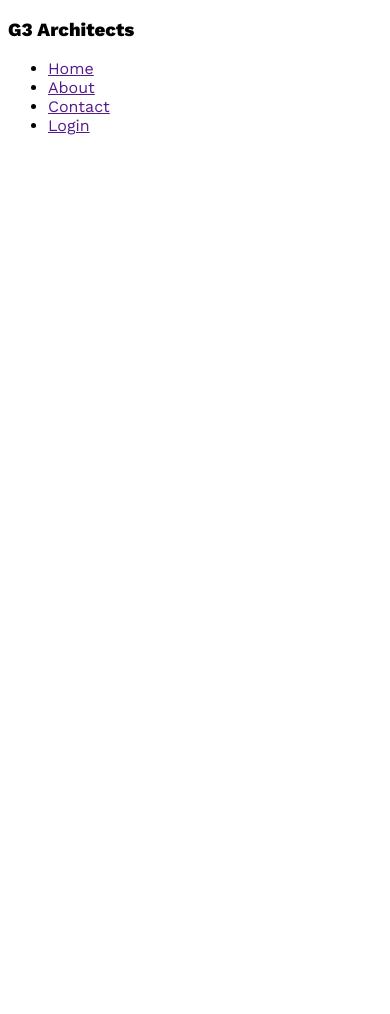
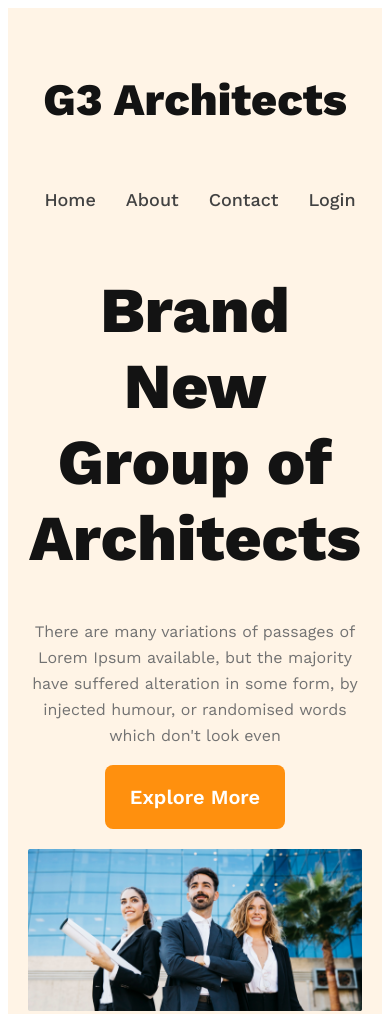
Before and after one commit to Nadim-Hossain/Web_day13_responsive, a plain HTML site: page index.html in a window 390 px wide. Shown: the top 1014 px of the page. Before the commit the page ends 844 px from the top, so only its background shows below. Drawn offline with nearby package versions, Linux system fonts and the light colour scheme.

Commit message:
finish the header with responsive

```diff
--- a/index.html
+++ b/index.html
@@ -1,15 +1,17 @@
 <!DOCTYPE html>
 <html lang="en">
+
 <head>
     <meta charset="UTF-8">
     <meta name="viewport" content="width=device-width, initial-scale=1.0">
     <title>Document</title>
     <link rel="stylesheet" href="styles/architects.css">
 </head>
+
 <body>
     <header>
         <nav>
-            <h3>G3 Architects</h3>
+            <h3 class="nav-title">G3 Architects</h3>
             <ul>
                 <li><a href="">Home</a></li>
                 <li><a href="">About</a></li>
@@ -17,6 +19,16 @@
                 <li><a href="">Login</a></li>
             </ul>
         </nav>
+        <div class="banner">
+            <div class="banner-content">
+                <h1 class="banner-title">Brand New Group of Architects</h1>
+                <p class="banner-description">
+                    There are many variations of passages of Lorem Ipsum available, but the majority have suffered
+                    alteration in some form, by injected humour, or randomised words which don't look even</p>
+                <button class="btn-primary"> Explore More </button>
+            </div>
+            <img src="images/banner.png" alt="">
+        </div>
     </header>
     <main>
 
@@ -25,4 +37,5 @@
 
     </footer>
 </body>
+
 </html>
--- a/styles/architects.css
+++ b/styles/architects.css
@@ -1,7 +1,101 @@
-
 /* work sans font from google fonts */
 @import url('https://fonts.googleapis.com/css2?family=Work+Sans:ital,wght@0,400;0,500;0,600;0,800;1,700&display=swap');
-
-*{
+/* share styles */
+* {
     font-family: 'Work Sans', sans-serif;
 }
+
+.btn-primary{
+    text-align: center;
+    color: white;
+    font-size: 20px;
+    font-weight: 600;
+    width: 180px;
+    height: 64px;
+    background: #FF900E;
+    border: none;
+    border-radius: 8px;
+    cursor: pointer;
+}
+
+/* header styles */
+header {
+    background: rgba(255, 144.05, 13.81, 0.10);
+    padding: 50px 240px;
+}
+
+nav {
+    display: flex;
+    justify-content: space-between;
+    align-items: center;
+}
+
+.nav-title {
+    font-size: 45px;
+    font-weight: 700;
+    color: #131313;
+}
+
+nav>ul {
+    display: flex;
+}
+
+nav li {
+    list-style: none;
+    margin-right: 30px;
+    font-size: 18px;
+    font-weight: 500;
+    line-height: 26px;
+}
+
+nav li a {
+    text-decoration: none;
+    color: #424242;
+}
+
+/* banner styles */
+
+.banner-content {
+    max-width: 800px;
+    text-align: center;
+    margin: 0 auto;
+}
+
+.banner-title {
+    color: #131313;
+    font-size: 4rem;
+    font-weight: 700;
+}
+
+.banner-description {
+    color: #727272;
+    font-weight: 400;
+    line-height: 26px;
+}
+
+.banner img{
+    margin-top: 20px;
+    width: 100%;
+}
+
+/* responsive media quaries */
+
+/* mobile devices */
+@media screen and (max-width: 576px) {
+    header{
+        padding: 20px;
+    }
+    nav{
+        flex-direction: column;
+    }
+}
+
+/* tablet or medium devices */
+@media screen and (min-width: 576px) and (max-width: 960px) {
+    header{
+        padding: 20px;
+    }
+    nav{
+    flex-direction: column;
+   }
+}
```
